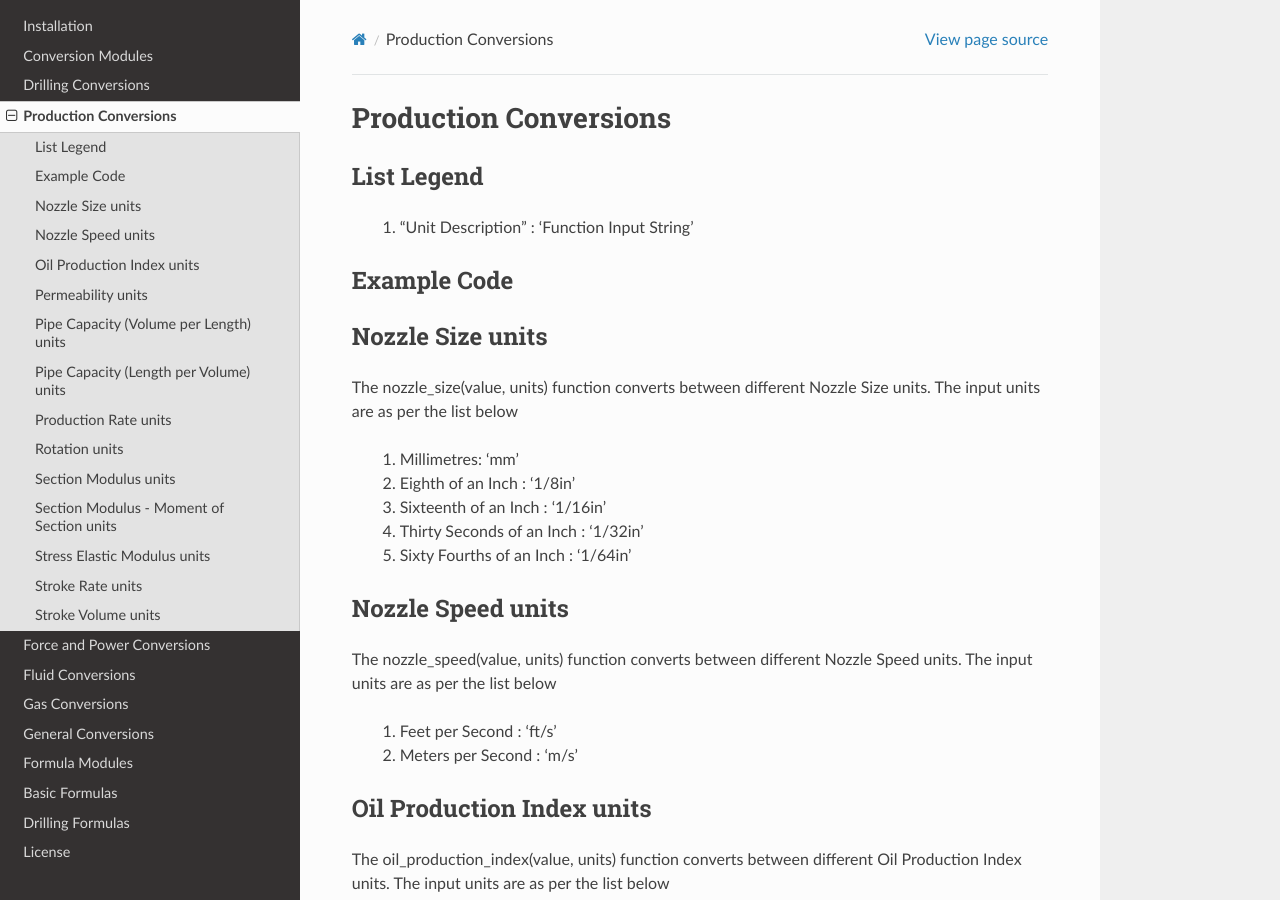
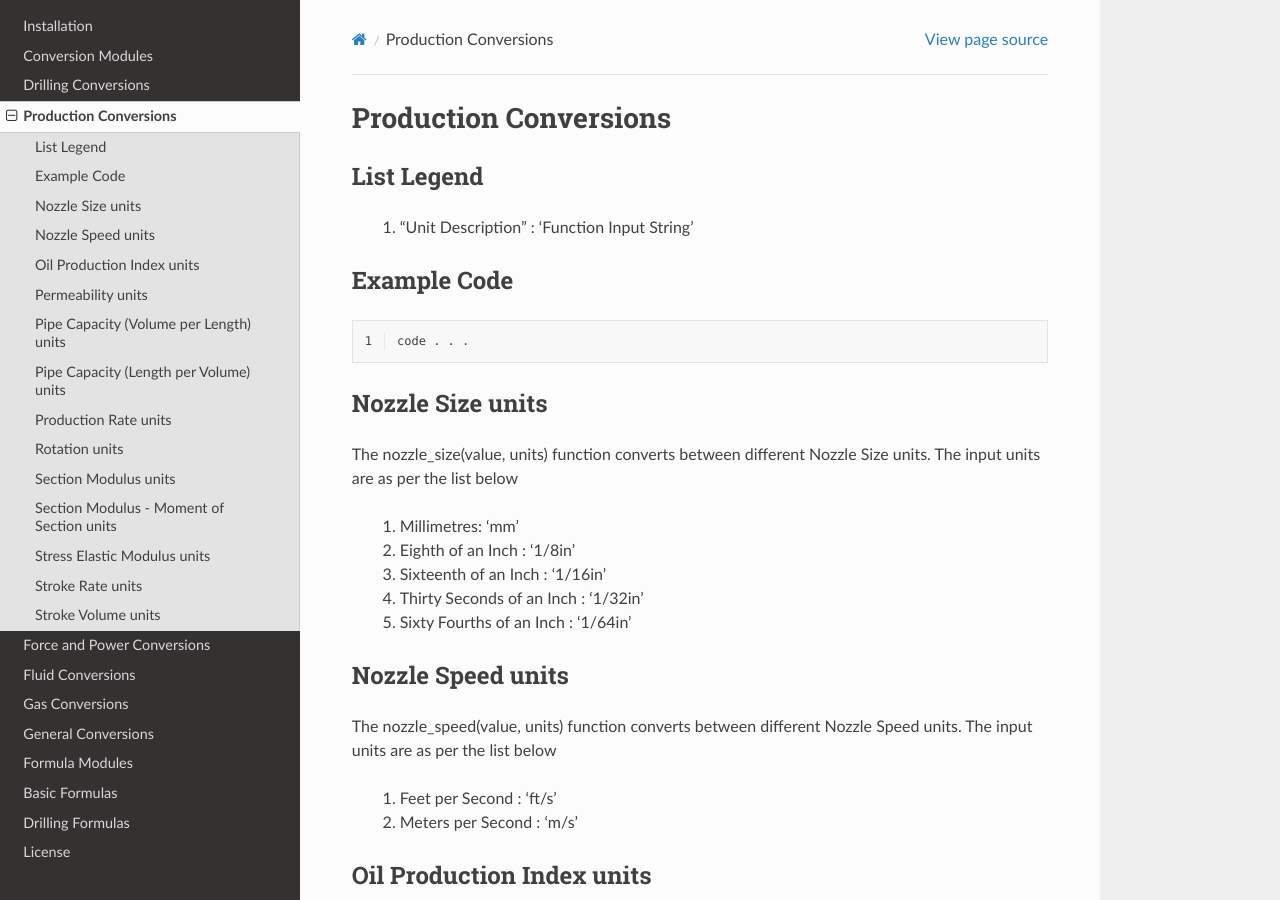
Before and after one commit to this-isnt-me/ogPypeline, a Sphinx documentation site: the page built from docs/source/productioncon.rst, in a window 1280 px wide and 900 px high. Built offline with Sphinx 7.4.7 and the Read the Docs theme 2.0.0, drawn with Linux system fonts in a browser that asks for light colours.

Commit message:
Docs Restructured - code blocks

```diff
--- a/docs/source/productioncon.rst
+++ b/docs/source/productioncon.rst
@@ -8,6 +8,11 @@ List Legend
 
 Example Code
 ------------
+
+.. code-block:: javascript
+  :linenos:
+
+  code . . .
 
 .. code:: python
     :linenos:
```
